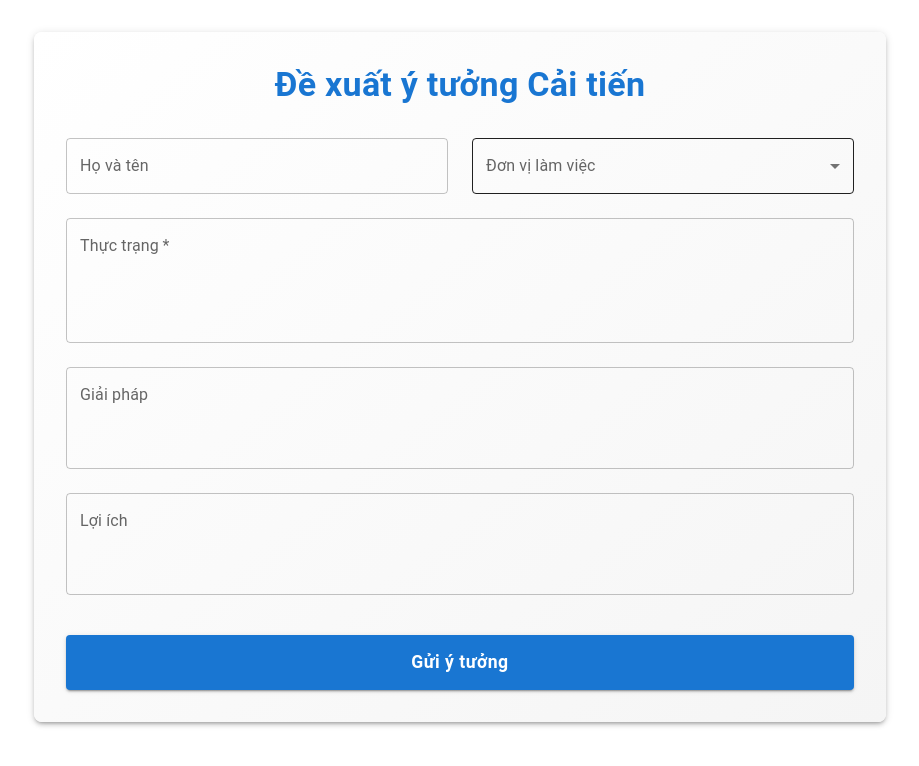
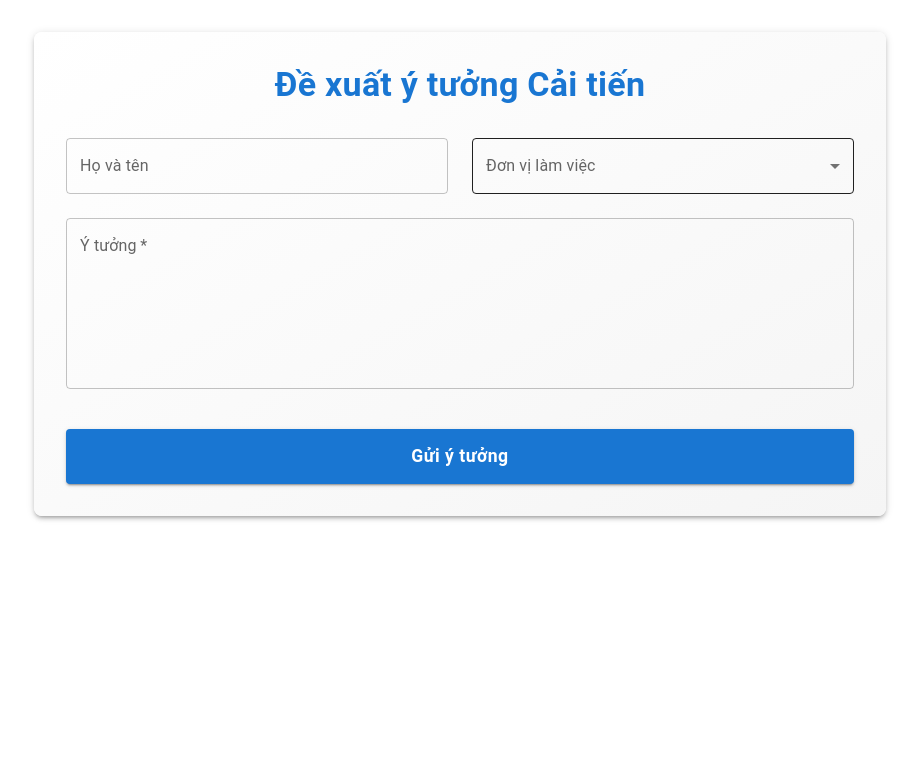
Before and after one commit to TongDucDuy03/idea-managment, a React (Create React App) app: page / in a window 1280 px wide. Shown: the top 766 px of the page, without its empty margins (180-1099 px from the left). Built offline with nearby package versions, Linux system fonts and the light colour scheme.

Commit message:
update ideaform và các trường trong admin

```diff
--- a/src/components/AdminDashboard.tsx
+++ b/src/components/AdminDashboard.tsx
@@ -311,9 +311,9 @@ const AdminDashboard: React.FC = () => {
       'Mã ý tưởng': idea.ideaCode,
       'Họ và tên': idea.fullName,
       'Đơn vị': idea.department,
-      'Vấn đề': idea.idea,
-      'Giải pháp': idea.solution,
-      'Lợi ích': idea.benefit ,
+      'Ý tưởng': idea.idea,
+      'Thực trạng': idea.solution,
+      'Giải pháp': idea.benefit ,
       'Trạng thái': statusLabel(idea.status),
       'Hướng triển khai': (idea as any).implementationDirection || '',
       'Phòng ban triển khai': (idea as any).implementationDepartment || '',
@@ -513,7 +513,7 @@ const AdminDashboard: React.FC = () => {
     },
     {
       field: 'idea',
-      headerName: 'Thực trạng',
+      headerName: 'Ý tưởng ',
       width: 300,
       align: 'center',
       headerAlign: 'center',
@@ -536,7 +536,7 @@ const AdminDashboard: React.FC = () => {
     },
     {
       field: 'solution',
-      headerName: 'Giải pháp',
+      headerName: 'Thực trạng',
       width: 300,
       align: 'center',
       headerAlign: 'center',
@@ -561,7 +561,7 @@ const AdminDashboard: React.FC = () => {
     },
     {
       field: 'benefit',
-      headerName: 'Lợi ích',
+      headerName: 'Giải pháp',
       width: 300,
       align: 'center',
       headerAlign: 'center',
--- a/src/components/IdeaDialog.tsx
+++ b/src/components/IdeaDialog.tsx
@@ -190,7 +190,7 @@ const IdeaDialog: React.FC<IdeaDialogProps> = ({
             {/* Mã ý tưởng được tạo tự động ở backend; không cần nhập ở đây */}
             <TextField
               name="idea"
-              label="Vấn đề"
+              label="Ý tưởng"
               value={formData.idea}
               onChange={handleTextChange}
               required
@@ -200,7 +200,7 @@ const IdeaDialog: React.FC<IdeaDialogProps> = ({
             />
             <TextField
               name="solution"
-              label="Giải pháp"
+              label="Thực trạng"
               value={formData.solution}
               onChange={handleTextChange}
               required
@@ -210,7 +210,7 @@ const IdeaDialog: React.FC<IdeaDialogProps> = ({
             />
             <TextField
               name="benefit"
-              label="Lợi ích"
+              label="Giải pháp"
               value={formData.benefit}
               onChange={handleTextChange}
               required
--- a/src/components/IdeaForm.tsx
+++ b/src/components/IdeaForm.tsx
@@ -46,9 +46,7 @@ const IdeaForm: React.FC = () => {
   const [formData, setFormData] = useState({
     fullName: '',
     department: '',
-    idea: '',
-    solution: '',
-    benefit: ''
+    idea: ''
   });
   const [errors, setErrors] = useState({
     department: '',
@@ -70,10 +68,9 @@ const IdeaForm: React.FC = () => {
       isValid = false;
     }
     if (!formData.idea.trim()) {
-      newErrors.idea = 'Vui lòng nhập ý tưởng ';
+      newErrors.idea = 'Vui lòng nhập ý tưởng';
       isValid = false;
     }
-    // Solution and benefit are optional per current backend
 
     setErrors(newErrors);
     return isValid;
@@ -114,24 +111,15 @@ const IdeaForm: React.FC = () => {
     if (!validateForm()) return;
 
     try {
-      const combinedIdea = [
-        formData.idea?.trim(),
-        formData.solution?.trim() ? `\nGiải pháp: ${formData.solution.trim()}` : '',
-        formData.benefit?.trim() ? `\nLợi ích: ${formData.benefit.trim()}` : ''
-      ].filter(Boolean).join('');
-
       const response = await axios.post('https://idea-managment.onrender.com/api/ideas', {
-        ...formData,
-        idea: combinedIdea
+        ...formData
       });
       setSuccess(true);
       setIdeaCode(response.data.ideaCode);
       setFormData({
         fullName: '',
         department: '',
-        idea: '',
-        solution: '',
-        benefit: ''
+        idea: ''
       });
       setTimeout(() => {
         setSuccess(false);
@@ -244,51 +232,16 @@ const IdeaForm: React.FC = () => {
             <Grid item xs={12}>
               <TextField
                 name="idea"
-                label="Thực trạng"
+                label="Ý tưởng"
                 value={formData.idea}
                 onChange={handleChange}
                 required
                 fullWidth
                 multiline
-                rows={4}
+                rows={6}
                 error={!!errors.idea}
                 helperText={errors.idea}
-                sx={{
-                  '& .MuiOutlinedInput-root': {
-                    '&:hover fieldset': {
-                      borderColor: '#1976d2',
-                    },
-                  },
-                }}
-              />
-            </Grid>
-            <Grid item xs={12}>
-              <TextField
-                name="solution"
-                label="Giải pháp"
-                value={formData.solution}
-                onChange={handleChange}
-                fullWidth
-                multiline
-                rows={3}
-                sx={{
-                  '& .MuiOutlinedInput-root': {
-                    '&:hover fieldset': {
-                      borderColor: '#1976d2',
-                    },
-                  },
-                }}
-              />
-            </Grid>
-            <Grid item xs={12}>
-              <TextField
-                name="benefit"
-                label="Lợi ích"
-                value={formData.benefit}
-                onChange={handleChange}
-                fullWidth
-                multiline
-                rows={3}
+                placeholder="Mô tả chi tiết ý tưởng cải tiến của bạn..."
                 sx={{
                   '& .MuiOutlinedInput-root': {
                     '&:hover fieldset': {
```
